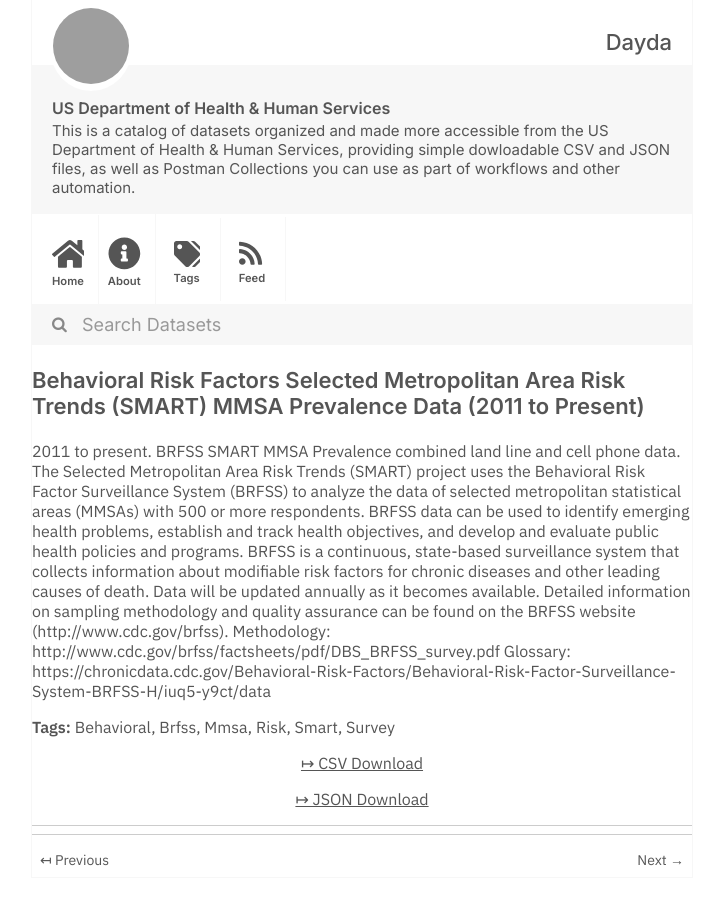
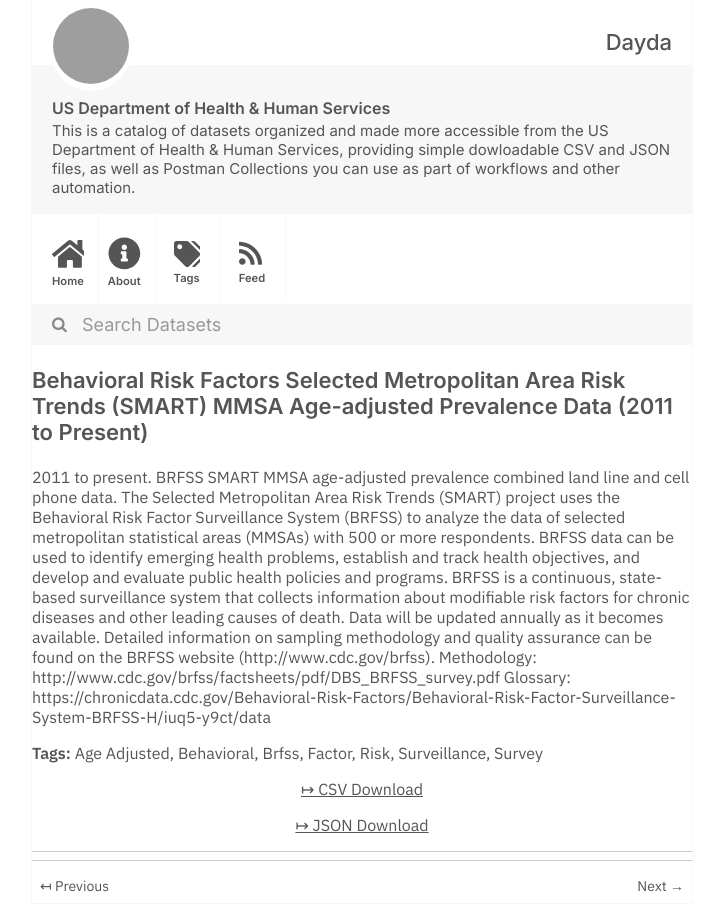
Before and after one commit to dayda-entities/us-department-of-health-and-human-services, a Jekyll site: the page built from _posts/2020-11-10-behavioral-risk-factors-select.md, in a window 1280 px wide, cut to the strip 0-904 px from the top of the page. Shown: the whole strip, without its empty margins (278-1001 px from the left). Built offline with Jekyll 4.4.1, drawn with Linux system fonts in a browser that asks for light colours; grey boxes are pictures that could not be loaded.

Commit message:
Publish Data

```diff
--- a/_posts/2020-11-10-behavioral-risk-factors-select.md
+++ b/_posts/2020-11-10-behavioral-risk-factors-select.md
@@ -1,22 +1,23 @@
 ---
 title: >-
   Behavioral Risk Factors Selected Metropolitan Area Risk Trends (SMART) MMSA
-  Prevalence Data (2011 to Present)
-created: '2020-11-10T16:17:21.833137'
-modified: '2021-04-13T00:07:51.800627'
+  Age-adjusted Prevalence Data (2011 to Present)
+created: '2020-11-10T16:17:21.793490'
+modified: '2021-04-17T02:27:27.106878'
 state: active
 type: dataset
 tags:
+  - Age Adjusted
   - Behavioral
   - Brfss
-  - Mmsa
+  - Factor
   - Risk
-  - Smart
+  - Surveillance
   - Survey
 groups: []
-csv_url: 'https://data.cdc.gov/api/views/j32a-sa6u/rows.csv?accessType=DOWNLOAD'
-json_url: 'https://data.cdc.gov/api/views/j32a-sa6u/rows.json?accessType=DOWNLOAD'
+csv_url: 'https://data.cdc.gov/api/views/at7e-uhkc/rows.csv?accessType=DOWNLOAD'
+json_url: 'https://data.cdc.gov/api/views/at7e-uhkc/rows.json?accessType=DOWNLOAD'
 layout: post
 
 ---
-2011 to present. BRFSS SMART MMSA Prevalence combined land line and cell phone data. The Selected Metropolitan Area Risk Trends (SMART) project uses the Behavioral Risk Factor Surveillance System (BRFSS) to analyze the data of selected metropolitan statistical areas (MMSAs) with 500 or more respondents. BRFSS data can be used to identify emerging health problems, establish and track health objectives, and develop and evaluate public health policies and programs. BRFSS is a continuous, state-based surveillance system that collects information about modifiable risk factors for chronic diseases and other leading causes of death. Data will be updated annually as it becomes available. Detailed information on sampling methodology and quality assurance can be found on the BRFSS website (http://www.cdc.gov/brfss). Methodology: http://www.cdc.gov/brfss/factsheets/pdf/DBS_BRFSS_survey.pdf Glossary: https://chronicdata.cdc.gov/Behavioral-Risk-Factors/Behavioral-Risk-Factor-Surveillance-System-BRFSS-H/iuq5-y9ct/data
+2011 to present. BRFSS SMART MMSA age-adjusted prevalence combined land line and cell phone data. The Selected Metropolitan Area Risk Trends (SMART) project uses the Behavioral Risk Factor Surveillance System (BRFSS) to analyze the data of selected metropolitan statistical areas (MMSAs) with 500 or more respondents. BRFSS data can be used to identify emerging health problems, establish and track health objectives, and develop and evaluate public health policies and programs. BRFSS is a continuous, state-based surveillance system that collects information about modifiable risk factors for chronic diseases and other leading causes of death. Data will be updated annually as it becomes available. Detailed information on sampling methodology and quality assurance can be found on the BRFSS website (http://www.cdc.gov/brfss). Methodology: http://www.cdc.gov/brfss/factsheets/pdf/DBS_BRFSS_survey.pdf Glossary: https://chronicdata.cdc.gov/Behavioral-Risk-Factors/Behavioral-Risk-Factor-Surveillance-System-BRFSS-H/iuq5-y9ct/data
```
